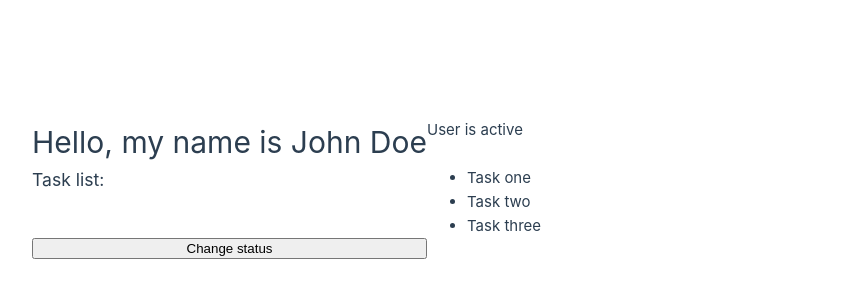
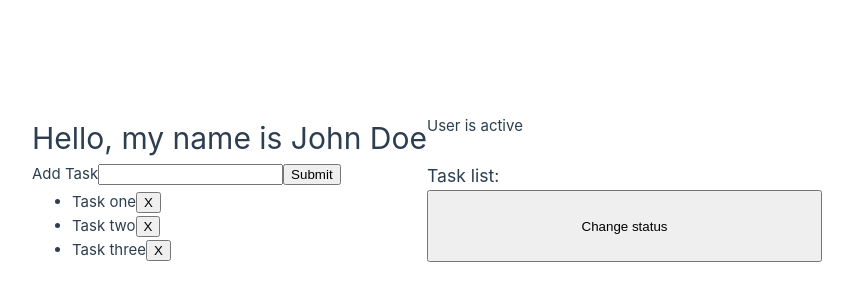
Before and after one commit to Rydanyainav8/learningVue, a Vue app: page / in a window 1280 px wide. Shown: the part 212-512 px from the top of the page, without its empty margins (213-1066 px from the left). Built offline with nearby package versions, Linux system fonts and the light colour scheme.

Commit message:
Add&Delete Task function

```diff
--- a/src/App.vue
+++ b/src/App.vue
@@ -6,6 +6,7 @@
 const name = ref('John Doe');
 const status = ref('active');
 const tasks = ref(['Task one', 'Task two', 'Task three']);
+const newTask = ref('');
 
 const toggleStatus = () => {
   if (status.value === 'active') {
@@ -17,6 +18,17 @@
   }
 }
 
+const addTask = () => {
+  if(newTask.value.trim() !== ''){
+    tasks.value.push(newTask.value);
+    newTask.value = '';
+  }
+}
+
+const deleteTask = (index) => {
+  tasks.value.splice(index, 1);
+};
+
 </script>
 
 <template>
@@ -24,9 +36,19 @@
   <p v-if="status === 'active'">User is active</p>
   <p v-else-if="status === 'pending'">User is pending</p>
   <p v-else>User is unactive</p>
+
+  <form @submit.prevent="addTask">
+    <label for="newTask">Add Task</label>
+    <input type="text" id="newTask" name="newTask" v-model="newTask" />
+    <button type="submit">Submit</button>
+  </form>
+
   <h3>Task list:</h3>
   <ul>
-    <li v-for="task in tasks" :key="task">{{ task }}</li>
+    <li v-for="(task, index) in tasks" :key="task">
+      <span>{{ task }}</span>
+      <button @click="deleteTask(index)">X</button>
+    </li>
   </ul>
   <!-- <button v-on:click="toggleStatus()">Change status</button> -->
   <button @click="toggleStatus()">Change status</button>
```
